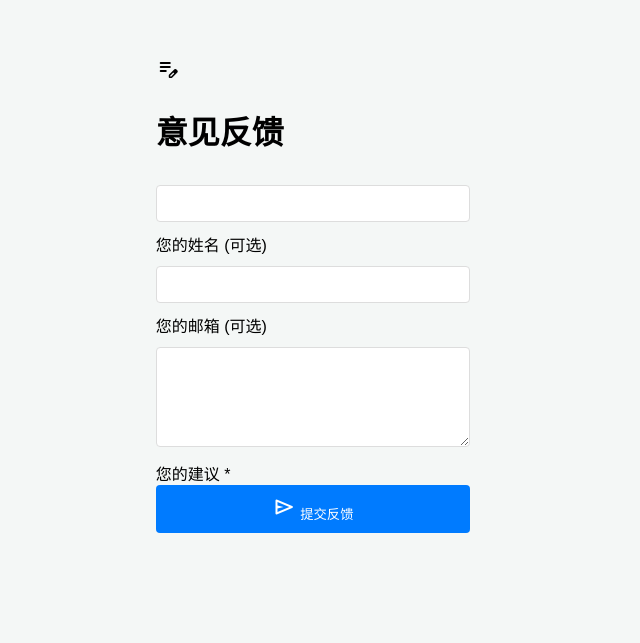
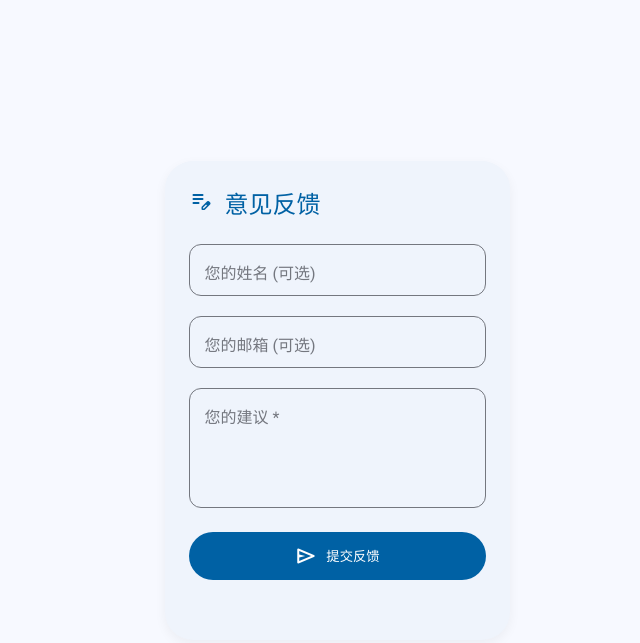
Before and after one commit to xfchd090909/aeblogfeedback, a website: page index.html in a window 1280 px wide. Shown: the whole page, without its empty margins (327-967 px from the left). Drawn offline with nearby package versions, Linux system fonts and the light colour scheme.

Commit message:
Update style.css

```diff
--- a/style.css
+++ b/style.css
@@ -1,7 +1,117 @@
-body { font-family: sans-serif; display: flex; justify-content: center; padding: 50px; background: #f4f7f6; }
-.container { background: #fff; padding: 2rem; border-radius: 8px; box-shadow: 0 4px 6px rgba(0,0,0,0.1); width: 100%; max-width: 400px; }
-input, textarea { width: 100%; padding: 10px; margin: 10px 0; border: 1px solid #ddd; border-radius: 4px; box-sizing: border-box; }
-textarea { height: 100px; resize: vertical; }
-button { width: 100%; padding: 10px; background: #007bff; color: white; border: none; border-radius: 4px; cursor: pointer; transition: 0.3s; }
-button:hover { background: #0056b3; }
-#status { margin-top: 15px; font-size: 14px; text-align: center; }
+:root {
+    --m3-primary: #0061a4;
+    --m3-on-primary: #ffffff;
+    --m3-surface: #f7f9ff;
+    --m3-surface-container: #eff4fc;
+    --m3-outline: #74777f;
+    --m3-error: #ba1a1a;
+    --m3-success: #006d39;
+}
+
+body {
+    margin: 0;
+    padding: 0;
+    font-family: 'Roboto', sans-serif;
+    background-color: var(--m3-surface);
+    display: flex;
+    justify-content: center;
+    align-items: center;
+    min-height: 100vh;
+}
+
+.m3-card {
+    background: var(--m3-surface-container);
+    padding: 24px;
+    border-radius: 28px; /* M3 标准大圆角 */
+    width: 100%;
+    max-width: 400px;
+    box-shadow: 0 4px 12px rgba(0, 0, 0, 0.05);
+}
+
+.m3-card__header {
+    display: flex;
+    align-items: center;
+    gap: 12px;
+    margin-bottom: 24px;
+    color: var(--m3-primary);
+}
+
+.m3-title {
+    font-size: 24px;
+    font-weight: 400;
+    margin: 0;
+}
+
+/* M3 浮动标签输入框 */
+.m3-input-field {
+    position: relative;
+    margin-bottom: 20px;
+}
+
+.m3-input-field input,
+.m3-input-field textarea {
+    width: 100%;
+    padding: 16px;
+    border: 1px solid var(--m3-outline);
+    border-radius: 12px;
+    background: transparent;
+    font-size: 16px;
+    box-sizing: border-box;
+    outline: none;
+    transition: border 0.2s;
+}
+
+.m3-input-field textarea { height: 120px; resize: none; }
+
+.m3-input-field label {
+    position: absolute;
+    left: 12px;
+    top: 16px;
+    padding: 0 4px;
+    background: var(--m3-surface-container);
+    color: var(--m3-outline);
+    pointer-events: none;
+    transition: 0.2s ease all;
+}
+
+/* 标签浮动逻辑 */
+.m3-input-field input:focus ~ label,
+.m3-input-field input:not(:placeholder-shown) ~ label,
+.m3-input-field textarea:focus ~ label,
+.m3-input-field textarea:not(:placeholder-shown) ~ label {
+    top: -10px;
+    left: 10px;
+    font-size: 12px;
+    color: var(--m3-primary);
+}
+
+.m3-input-field input:focus, .m3-input-field textarea:focus {
+    border: 2px solid var(--m3-primary);
+}
+
+/* M3 填充型按钮 */
+.m3-button {
+    width: 100%;
+    height: 48px;
+    background: var(--m3-primary);
+    color: var(--m3-on-primary);
+    border: none;
+    border-radius: 24px;
+    display: flex;
+    align-items: center;
+    justify-content: center;
+    gap: 8px;
+    cursor: pointer;
+    font-weight: 500;
+    transition: box-shadow 0.2s;
+}
+
+.m3-button:hover { box-shadow: 0 2px 8px rgba(0,0,0,0.2); }
+.m3-button:disabled { opacity: 0.5; cursor: not-allowed; }
+
+.m3-status {
+    margin-top: 16px;
+    text-align: center;
+    font-size: 14px;
+    min-height: 20px;
+}
```
